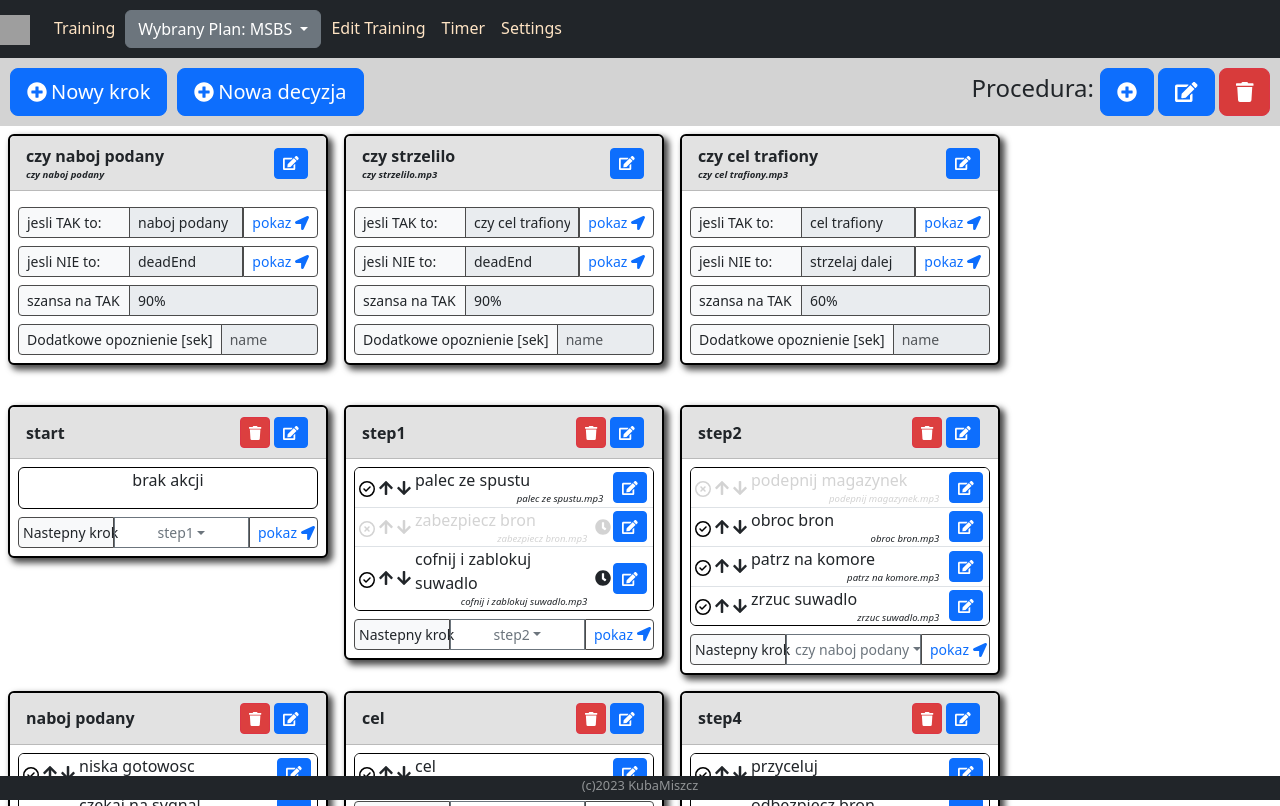
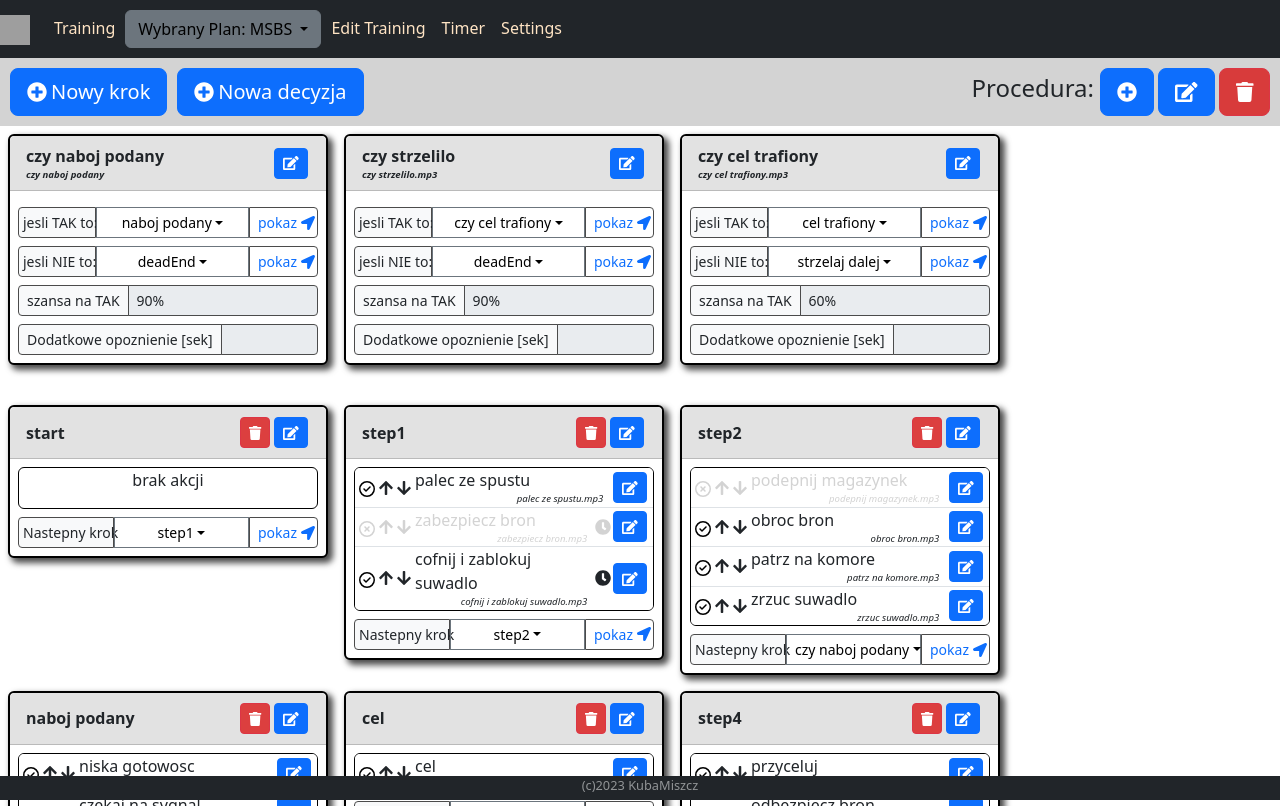
Before and after one commit to KubaMiszcz/ShootingTrainer, an Angular app: page /edit-procedure-tab in a window 1280 px wide. Built offline with nearby package versions, Linux system fonts and the light colour scheme; grey boxes are pictures that could not be loaded.

Commit message:
add decider steps dropdown

```diff
--- a/src/app/components/decider-tile/decider-tile.component.html
+++ b/src/app/components/decider-tile/decider-tile.component.html
@@ -1,12 +1,11 @@
-<div class="card decider-card m-2 highlight-border"
-    [ngClass]="{'highlight-border' : isHighlighted}">
+<div class="card decider-card m-2 highlight-border" [ngClass]="{'highlight-border' : isHighlighted}">
 
     <div class="card-header" [ngClass]="{'highlight-background' : isHighlighted}">
         <div class="label-name me-2">
             <div>{{decider.name}}</div>
             <div class="audio-filename">{{decider.audioFileName}}</div>
         </div>
-        <button type="button" class="btn btn-primary btn-sm" (click)="edit(decider)">
+        <button type="button" class="btn btn-primary btn-sm" (click)="edit(decider)" title="edit">
             <i class="fa fa-edit" aria-hidden="true"></i>
         </button>
     </div>
@@ -14,35 +13,49 @@
     <div class="card-body p-2">
 
         <div class="input-group input-group-sm mt-2">
-            <span class="input-group-text label" id="basic-addon1">jesli TAK to:</span>
-            <input [ngModel]="decider.positiveBlockName" type="text" class="form-control" id="actionName" placeholder="brak"
-                aria-label="name" aria-describedby="basic-addon1" required disabled readonly>
-            <button class="input-group-text btn btn-outline-primary m-0" type="button"
+
+            <span class="input-group-text label ps-1" id="basic-addon1">jesli TAK to:</span>
+
+            <button class="m-0 btn btn-outline-secondary dropdown-toggle name" type="button" data-bs-toggle="dropdown"
+                aria-expanded="false">{{decider.positiveBlockName}}</button>
+            <div class="dropdown-menu dropdown-menu-end">
+                <div *ngFor="let item of allBlocks"><span class="dropdown-item"
+                        (click)="changeNextStep(item)">{{item.name}}{{isDecider(item)}}</span></div>
+            </div>
+
+            <button class="input-group-text btn btn-outline-primary m-0 next-block" type="button"
                 (click)="showNextBlock(decider.positiveBlockName)">pokaz
                 <i class="fa fa-location-arrow" aria-hidden="true"></i>
             </button>
+
         </div>
 
         <div class="input-group input-group-sm mt-2">
-            <span class="input-group-text label" id="basic-addon1">jesli NIE to:</span>
-            <input [ngModel]="decider.negativeBlockName" type="text" class="form-control" id="actionName" placeholder="brak"
-                aria-label="name" aria-describedby="basic-addon1" required disabled readonly>
-            <button class="input-group-text btn btn-outline-primary m-0" type="button"
+            <span class="input-group-text label ps-1" id="basic-addon1">jesli NIE to:</span>
+
+            <button class="m-0 btn btn-outline-secondary dropdown-toggle name" type="button" data-bs-toggle="dropdown"
+                aria-expanded="false">{{decider.negativeBlockName}}</button>
+            <div class="dropdown-menu dropdown-menu-end">
+                <div *ngFor="let item of allBlocks"><span class="dropdown-item"
+                        (click)="changeNextStep(item)">{{item.name}}{{isDecider(item)}}</span></div>
+            </div>
+
+            <button class="input-group-text btn btn-outline-primary next-block m-0" type="button"
                 (click)="showNextBlock(decider.negativeBlockName)">pokaz
                 <i class="fa fa-location-arrow" aria-hidden="true"></i>
             </button>
         </div>
 
         <div class="input-group input-group-sm mt-2">
-            <span class="input-group-text label" id="basic-addon1">szansa na TAK</span>
-            <input [ngModel]="(decider.positiveChance*100)+'%'" type="text" class="form-control" id="actionName" placeholder="name"
-                aria-label="name" aria-describedby="basic-addon1" required disabled readonly>
+            <span class="input-group-text " id="basic-addon3">szansa na TAK</span>
+            <input [ngModel]="(decider.positiveChance*100)+'%'" type="text" class="form-control" id="actionName"
+                placeholder="name" aria-label="name" aria-describedby="basic-addon4" required disabled readonly>
         </div>
 
         <div class="input-group input-group-sm mt-2">
-            <span class="input-group-text " id="basic-addon1">Dodatkowe opoznienie [sek]</span>
-            <input [ngModel]="decider.delay_sec" type="text" class="form-control" id="actionName" placeholder="name"
-                aria-label="name" aria-describedby="basic-addon1" required disabled readonly>
+            <span class="input-group-text " id="basic-addon5">Dodatkowe opoznienie [sek]</span>
+            <input [ngModel]="decider.delay_sec" type="text" class="form-control" id="actionName" placeholder=""
+                aria-label="name" aria-describedby="basic-addon6" required disabled readonly>
         </div>
     </div>
 
--- a/src/app/components/decider-tile/decider-tile.component.scss
+++ b/src/app/components/decider-tile/decider-tile.component.scss
@@ -18,14 +18,30 @@
         justify-content: space-between;
         align-items: center;
 
-        .label-name{
+        .label-name {
             // width: 60%;
             width: -webkit-fill-available;
 
-            .audio-filename{
+            .audio-filename {
                 font-style: italic;
                 font-size: 0.6rem;
                 text-align: start;
+            }
+        }
+    }
+
+    .card-body {
+        .input-group {
+            .label {
+                width: 26%;
+            }
+
+            .name {
+                width: 51%;
+            }
+
+            .next-block {
+                width: 23%;
             }
         }
     }
@@ -41,7 +57,7 @@
 
 .highlight-border {
     border-color: green;
-box-shadow: 4px 4px 6px 1px green;
+    box-shadow: 4px 4px 6px 1px green;
     animation: blinker 0.4s linear infinite;
 }
 
--- a/src/app/components/decider-tile/decider-tile.component.ts
+++ b/src/app/components/decider-tile/decider-tile.component.ts
@@ -3,6 +3,7 @@ import { NgbModal } from '@ng-bootstrap/ng-bootstrap';
 import { IDecider } from 'src/app/models/decider';
 import { EditDeciderModalComponent } from '../edit-decider-modal/edit-decider-modal.component';
 import { AppService } from 'src/app/services/app.service';
+import { IBlock } from 'src/app/models/block';
 
 @Component({
   selector: 'app-decider-tile',
@@ -13,6 +14,7 @@ export class DeciderTileComponent {
   @Input() decider: IDecider;
   @Input() isHighlighted = false;
   @Output() pointNextBlock = new EventEmitter<string>();
+  allBlocks: IBlock[] = [];
 
   constructor(private appService: AppService, private modalService: NgbModal) {
     this.decider = {
@@ -22,6 +24,10 @@ export class DeciderTileComponent {
       negativeBlockName: '',
       positiveChance: 0.5,
     };
+
+    this.allBlocks = appService.getArraySortedByName(
+      this.appService.getAllBlocks()
+    );
   }
 
   showNextBlock(nextBlockName: string) {
@@ -45,4 +51,12 @@ export class DeciderTileComponent {
       decider.delay_sec = updatedDecider.delay_sec;
     });
   }
+
+  isDecider(block: IBlock) {
+    return this.appService.getDeciderNameSuffix(block);
+  }
+
+  changeNextStep(block: IBlock) {
+    // this.stage.nextBlockName = block.name;
+  }
 }
--- a/src/app/components/stage-tile/stage-tile.component.html
+++ b/src/app/components/stage-tile/stage-tile.component.html
@@ -32,9 +32,6 @@
 
         <div *ngIf="stage.nextBlockName" class="input-group input-group-sm mt-2">
             <span class="input-group-text label ps-1" id="basic-addon1">Nastepny krok</span>
-            <!-- <input [ngModel]="stage.nextBlockName" type="text" class="form-control" id="actionName" placeholder="name"
-                aria-label="name" aria-describedby="basic-addon1" required disabled readonly> -->
-
 
             <button class="m-0 btn btn-outline-secondary dropdown-toggle name" type="button" data-bs-toggle="dropdown"
                 aria-expanded="false">{{stage.nextBlockName}}</button>
@@ -42,8 +39,6 @@
                 <div *ngFor="let item of allBlocks"><span class="dropdown-item"
                         (click)="changeNextStep(item)">{{item.name}}{{isDecider(item)}}</span></div>
             </div>
-
-
 
             <button class="input-group-text btn btn-outline-primary m-0 next-block" type="button"
                 (click)="showNextBlock(stage.nextBlockName)">pokaz
--- a/src/app/components/stage-tile/stage-tile.component.ts
+++ b/src/app/components/stage-tile/stage-tile.component.ts
@@ -19,7 +19,6 @@ export class StageTileComponent {
   @Output() deleteStage = new EventEmitter<string>();
   ORDER_DIRECTION = ORDER_DIRECTION;
   allBlocks: IBlock[] = [];
-
 
   constructor(private appService: AppService, private modalService: NgbModal) {
     this.stage = {
@@ -59,8 +58,7 @@ export class StageTileComponent {
   }
 
   isDecider(block: IBlock) {
-   return this.appService.getDeciderNameSuffix(block);
-
+    return this.appService.getDeciderNameSuffix(block);
   }
 
   changeNextStep(block: IBlock) {
--- a/src/styles.scss
+++ b/src/styles.scss
@@ -26,3 +26,7 @@ select{
 .btn-danger{
     background-color: #da0000b8;
 }
+
+.dropdown-toggle{
+    color: black;
+}
```
Also changed, not shown: src/app/components/stage-tile/stage-tile.component.scss (line endings or trailing spaces).
